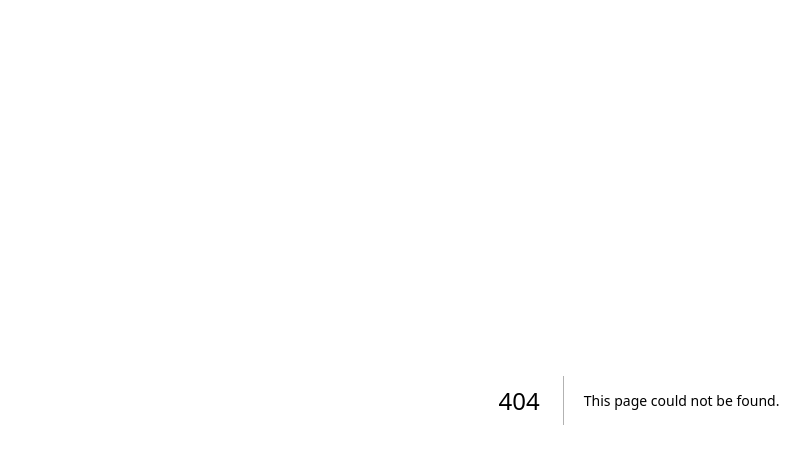
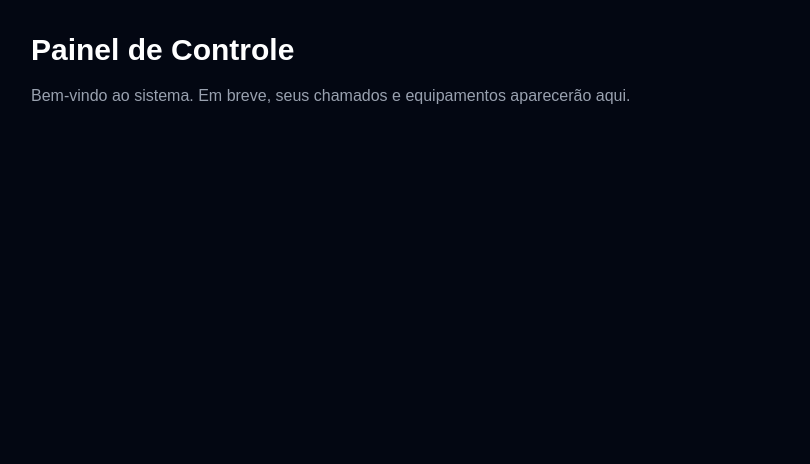
Before and after one commit to NordicManX/ITSM_t.i, a Next.js app: page /dashboard in a window 1280 px wide. Before the commit this address had no page. Shown: the top 464 px of the page, without its empty margins (1-811 px from the left). Built offline with nearby package versions, Linux system fonts and the light colour scheme.

Commit message:
fix: atualiza funções de cookies para async/await e valida fluxo de login

```diff
--- /dev/null
+++ b/src/app/dashboard/page.tsx
@@ -0,0 +1,11 @@
+// src/app/dashboard/page.tsx
+export default function DashboardPage() {
+  return (
+    <div className="min-h-screen bg-gray-950 p-8 text-white">
+      <h1 className="text-3xl font-bold">Painel de Controle</h1>
+      <p className="mt-4 text-gray-400">
+        Bem-vindo ao sistema. Em breve, seus chamados e equipamentos aparecerão aqui.
+      </p>
+    </div>
+  )
+}
--- a/src/app/login/actions.ts
+++ b/src/app/login/actions.ts
@@ -6,7 +6,8 @@ import { redirect } from "next/navigation";
 import { createClient } from "@/utils/supabase/server";
 
 export async function login(formData: FormData) {
-  const supabase = createClient();
+  const supabase = await createClient();
+
   const email = formData.get("email") as string;
   const password = formData.get("password") as string;
 
@@ -20,5 +21,5 @@ export async function login(formData: FormData) {
   }
 
   revalidatePath("/", "layout");
-  redirect("/dashboard"); // Redireciona para o painel principal após o login
+  redirect("/dashboard");
 }
--- a/src/utils/supabase/server.ts
+++ b/src/utils/supabase/server.ts
@@ -1,8 +1,9 @@
+// src/utils/supabase/server.ts
 import { createServerClient, type CookieOptions } from "@supabase/ssr";
 import { cookies } from "next/headers";
 
-export function createClient() {
-  const cookieStore = cookies();
+export async function createClient() {
+  const cookieStore = await cookies();
 
   return createServerClient(
     process.env.NEXT_PUBLIC_SUPABASE_URL!,
```
